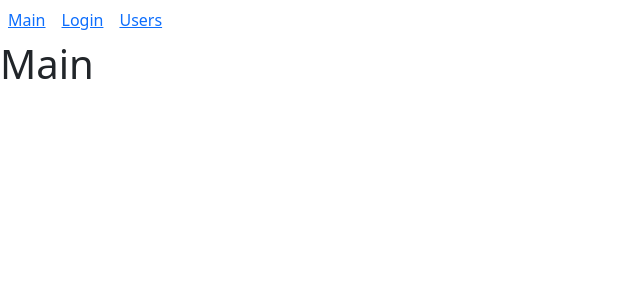
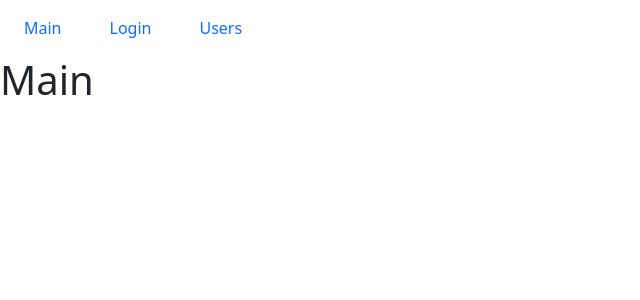
Before and after one commit to artemkamyshenkov/fast-dating, a React (Create React App) app: page / in a window 1280 px wide. Shown: the top 300 px of the page, without its empty margins (0-640 px from the left). Built offline with nearby package versions, Linux system fonts and the light colour scheme.

Commit message:
add className

```diff
--- a/src/components/navBar.jsx
+++ b/src/components/navBar.jsx
@@ -5,13 +5,19 @@
   return (
     <ul className="nav">
       <li className="nav-item m-2">
-        <Link to="/">Main</Link>
+        <Link className="nav-link" to="/">
+          Main
+        </Link>
       </li>
       <li className="nav-item m-2">
-        <Link to="/login">Login</Link>
+        <Link className="nav-link" to="/login">
+          Login
+        </Link>
       </li>
       <li className="nav-item m-2">
-        <Link to="/users">Users</Link>
+        <Link className="nav-link" to="/users">
+          Users
+        </Link>
       </li>
     </ul>
   );
```
Also changed, not shown: src/components/usersList.jsx (+3 -4 lines).
